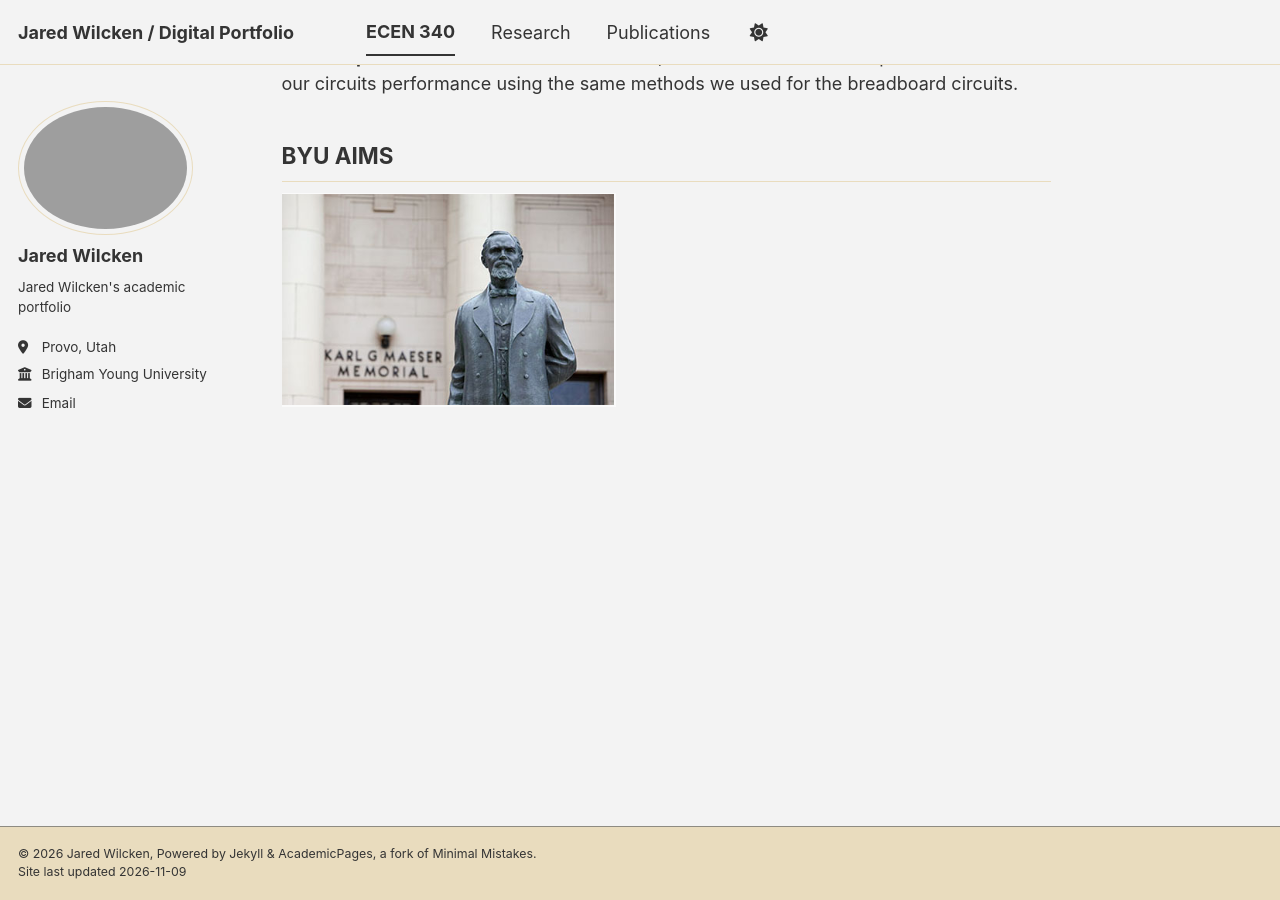
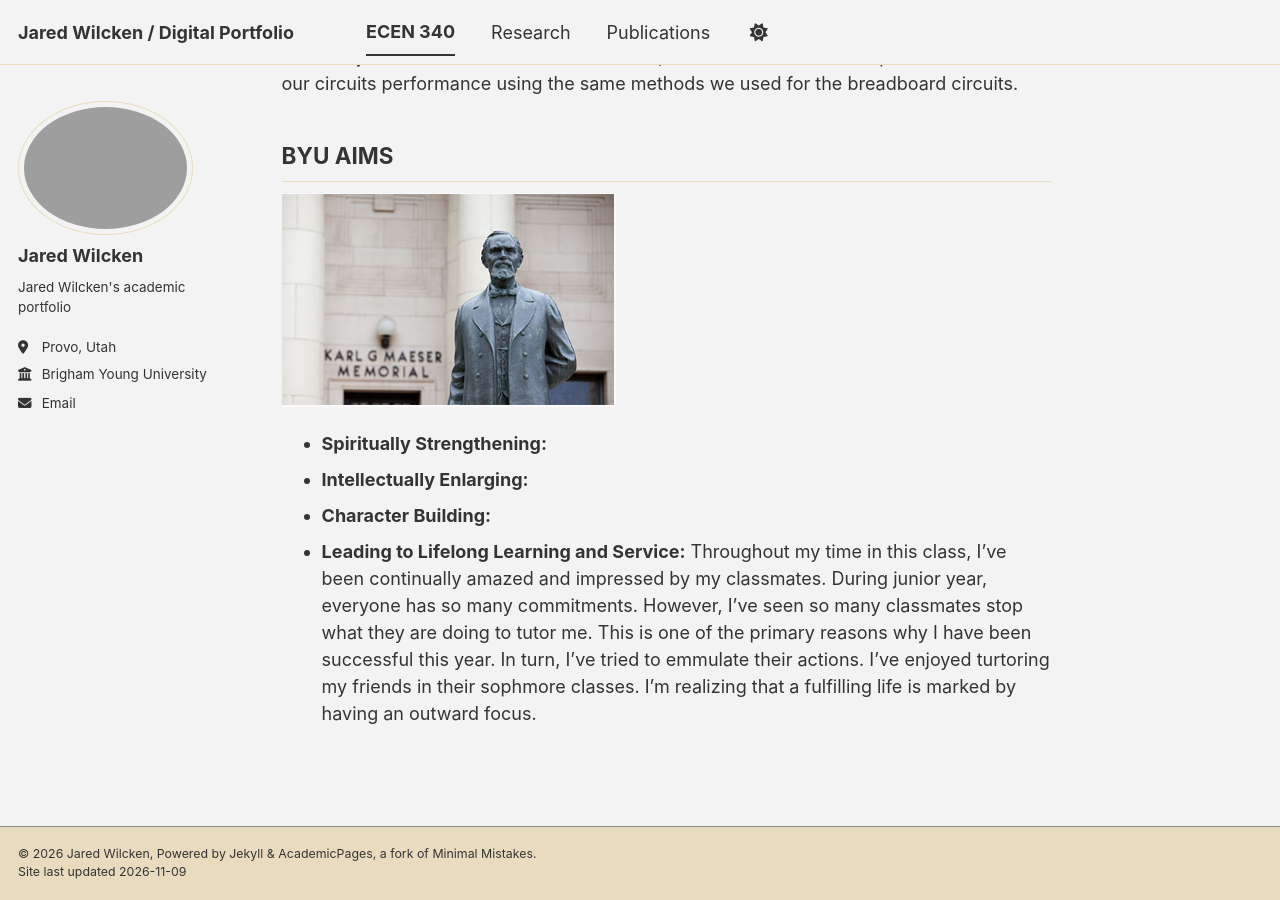
Before and after one commit to jaredwilcken2989/jaredwilcken2989.github.io, a Jekyll site: the page built from _pages/ecen-340.md, in a window 1280 px wide and 900 px high, scrolled down 6531 px. Built offline with Jekyll 4.4.1, drawn with Linux system fonts in a browser that asks for light colours; a style sheet for code colours, icons or effects is not loaded.

Commit message:
Update ecen-340.md

```diff
--- a/_pages/ecen-340.md
+++ b/_pages/ecen-340.md
@@ -100,3 +100,8 @@ This project has helped me connect circuit theory and simulation with physical i
 
 ## BYU AIMS
 ![BYU Statue](/images/ecen-340/byu_aims.png)
+
+* **Spiritually Strengthening:**
+* **Intellectually Enlarging:**
+* **Character Building:**
+* **Leading to Lifelong Learning and Service:** Throughout my time in this class, I've been continually amazed and impressed by my classmates. During junior year, everyone has so many commitments. However, I've seen so many classmates stop what they are doing to tutor me. This is one of the primary reasons why I have been successful this year. In turn, I've tried to emmulate their actions. I've enjoyed turtoring my friends in their sophmore classes. I'm realizing that a fulfilling life is marked by having an outward focus.
```
